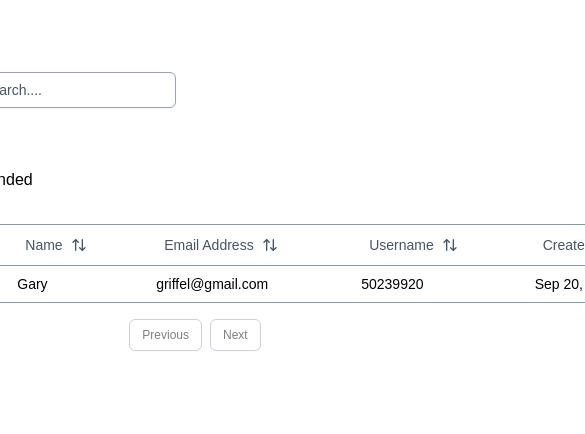
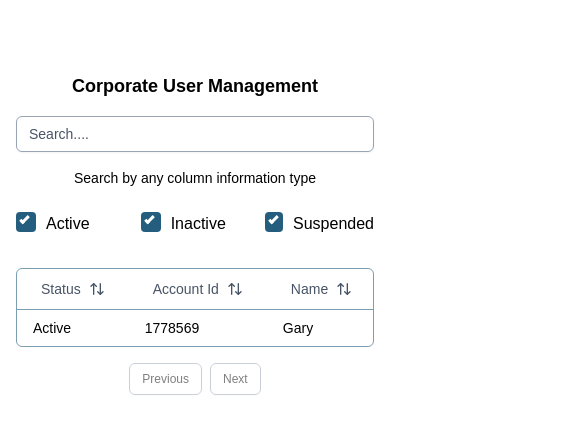
Before and after one commit to mwebcode/mweb-client-zone, a Next.js app: page /corporate-user-management in a window 390 px wide. Shown: the top 434 px of the page, 585 px wide, since content can reach past the window. Built offline with nearby package versions, Linux system fonts and the light colour scheme.

Commit message:
Merging My Service Accounts work

```diff
--- a/app/corporate-user-management/data-table.tsx
+++ b/app/corporate-user-management/data-table.tsx
@@ -8,7 +8,7 @@ import {
     getFilteredRowModel,
     SortingState,
     useReactTable,
-    getPaginationRowModel, getSortedRowModel,
+    getPaginationRowModel, getSortedRowModel, Cell,
 } from "@tanstack/react-table"
 
 import {
@@ -20,24 +20,46 @@ import {
     TableRow,
 } from "@/components/ui/table"
 import {Button} from "@/components/ui/button";
-import React, {useMemo, useState} from "react";
+import React, {useEffect, useMemo, useState} from "react";
 import {Input} from "@/components/ui/input";
 
 
 interface DataTableProps<TData, TValue> {
     columns: ColumnDef<TData, TValue>[]
     data: TData[] | any
+    onRowSelect: (row: TData) => void; // New prop for row selection
 }
 
 export function DataTable<TData, TValue>({
                                              columns,
                                              data,
+                                             onRowSelect,
                                          }: DataTableProps<TData, TValue>) {
     const [sorting, setSorting] = React.useState<SortingState>([]);
     const [columnFilters, setColumnFilters] = React.useState<ColumnFiltersState>(
         []
     );
     const [globalFilter, setGlobalFilter] = useState<any>([])
+    const [itemsPerPage, setItemsPerPage] = useState(10);
+    const [currentPage, setCurrentPage] = useState(0);
+
+    const useDebounce = (value: string, delay: number) => {
+        const [debouncedValue, setDebouncedValue] = useState(value);
+
+        useEffect(() => {
+            const handler = setTimeout(() => {
+                setDebouncedValue(value);
+            }, delay);
+
+            return () => {
+                clearTimeout(handler);
+            };
+        }, [value, delay]);
+
+        return debouncedValue;
+    };
+
+    const debouncedFilter = useDebounce(globalFilter, 300);
     interface ColumnFilter {
         id: string
         value: unknown
@@ -58,18 +80,24 @@ export function DataTable<TData, TValue>({
     };
     type ColumnFiltersState = ColumnFilter[];
 
-    // // Filter data based on selected statuses
-    // const filteredData = data.filter((row) =>
-    //     filters[row.status]
-    // );
+    const handleRowClick = (row: TData) => {
+        onRowSelect(row); // Call the passed function to select a row
+    };
     const filteredData = useMemo(() => {
         return data.filter((row:any) =>
             filters[row.status]
         );
     }, [data, filters]);  // Recalculate only when data or filters change
+    // Paginated data
+    const paginatedData = React.useMemo(() => {
+        return filteredData.slice(
+            currentPage * itemsPerPage,
+            currentPage * itemsPerPage + itemsPerPage
+        );
+    }, [filteredData, currentPage, itemsPerPage]);
 
     const table = useReactTable({
-        data: filteredData,
+        data: paginatedData,
         columns,
         getCoreRowModel: getCoreRowModel(),
         getPaginationRowModel: getPaginationRowModel(),
@@ -79,19 +107,12 @@ export function DataTable<TData, TValue>({
         getFilteredRowModel: getFilteredRowModel(),
         state: {
             sorting,
+            globalFilter,
             columnFilters,
         },
 
     });
     console.log(table.getState().columnFilters)
-    const [searchTerm, setSearchTerm] = useState("");
-    const handleSearchChange = (event:any) => {
-        const value = event.target.value;
-        setSearchTerm(value);
-
-        // Update filter for multiple columns
-        table.setGlobalFilter(value);
-    };
     const Checkbox = ({ label, name, checked, onChange }: any) => (
         <label className="custom-checkbox flex">
             <input
@@ -105,25 +126,25 @@ export function DataTable<TData, TValue>({
         </label>
     );
     return (
-        <div className='w-[1024px] items-center'>
-            <div className="flex items-center py-4">
-              <div className='flex gap-10'>
+
+        <div className="w-full max-w-[1024px] mx-auto items-center">
+            <div className="flex flex-col sm:flex-row items-center justify-between py-4 gap-4">
                 <h2 className='text-lg font-bold'>Corporate User Management</h2>
-                  <span>
                 <Input
                     placeholder="Search...."
-                        value={(table.getColumn("emailAddress")?.getFilterValue() as string) ?? ""}
-                        onChange={(event) =>
-                            table.getColumn("emailAddress")?.setFilterValue(event.target.value)
-                        }
-                        className="max-w-sm"
+                    value={globalFilter}
+                    onChange={(event) => setGlobalFilter(event.target.value)}
+                    className="max-w-full sm:max-w-sm"
                 />
-                </span>
             </div>
+
+            {/* Subheading */}
+            <div className='mb-6 text-sm text-center sm:text-left'>
+                Search by any column information type
             </div>
-            <div className='mb-6 text-sm'> Search by any column information type</div>
 
-            <div className='mb-8 gap-10 flex'>
+            {/* Filters */}
+            <div className='mb-8 grid grid-cols-3 gap-4 sm:flex sm:gap-10'>
                 <Checkbox
                     label="Active"
                     name='Active'
@@ -142,37 +163,10 @@ export function DataTable<TData, TValue>({
                     checked={filters.Suspended}
                     onChange={handleCheckboxChange}
                 />
-                {/*<label className='p-3 flex gap-2 custom-checkbox'>*/}
-                {/*    <input*/}
-                {/*        type="checkbox"*/}
-                {/*        name="Active"*/}
-                {/*        checked={filters.Active}*/}
-                {/*        onChange={handleCheckboxChange}*/}
-                {/*    />*/}
-                {/*   <span className=''> Active</span>*/}
-                {/*</label>*/}
-                {/*<label className='p-3 flex gap-2 custom-checkbox'>*/}
-                {/*    <input*/}
-                {/*        type="checkbox"*/}
-                {/*        name="Inactive"*/}
-                {/*        checked={filters.Inactive}*/}
-                {/*        onChange={handleCheckboxChange}*/}
-                {/*    />*/}
-                {/*  <span className='checkmark'>Inactive</span>*/}
-                {/*</label>*/}
-                {/*<label className='p-3 flex gap-2 custom-checkbox'>*/}
-                {/*    <input*/}
-                {/*        type="checkbox"*/}
-                {/*        name="Suspended"*/}
-                {/*        checked={filters.Suspended}*/}
-                {/*        onChange={handleCheckboxChange}*/}
-                {/*    />*/}
-                {/*   <span className='checkmark'>Suspended</span>*/}
-                {/*</label>*/}
             </div>
 
-
-            <div className="rounded-md border">
+            {/* Table */}
+            <div className="rounded-md border overflow-x-auto">
                 <Table>
                     <TableHeader>
                         {table.getHeaderGroups().map((headerGroup) => (
@@ -193,13 +187,14 @@ export function DataTable<TData, TValue>({
                         ))}
                     </TableHeader>
                     <TableBody>
-                    {table.getRowModel().rows?.length ? (
+
+                        {paginatedData.length ? (
                             table.getRowModel().rows.map((row) => (
                                 <TableRow
                                     key={row.id}
-                                data-state={row.getIsSelected() && "selected"}
+                                    onClick={() => handleRowClick(row.original)} // Row click handler
                                 >
-                                {row.getVisibleCells().map((cell) => (
+                                    {row.getVisibleCells().map((cell: Cell<TData, TValue>) => (
                                         <TableCell key={cell.id}>
                                             {flexRender(cell.column.columnDef.cell, cell.getContext())}
                                         </TableCell>
@@ -217,7 +212,9 @@ export function DataTable<TData, TValue>({
 
                 </Table>
             </div>
-            <div className="flex items-center justify-center space-x-2 py-4">
+
+            {/* Pagination */}
+            <div className="flex justify-center space-x-2 py-4">
                 <Button
                     variant="outline"
                     size="sm"
```
Lines whose indentation alone changed are shown as unchanged.
